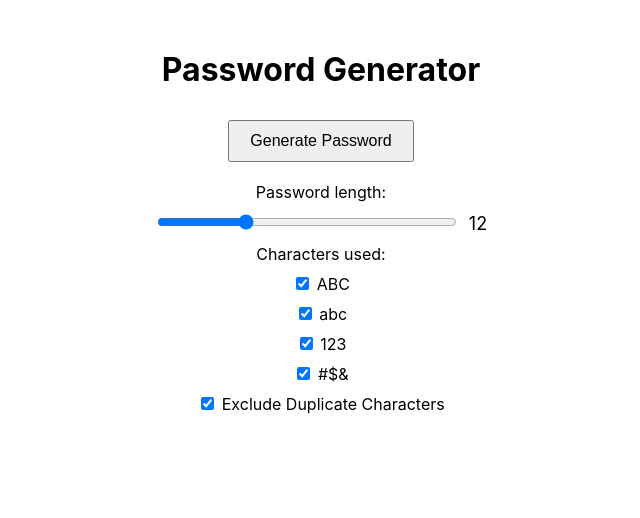
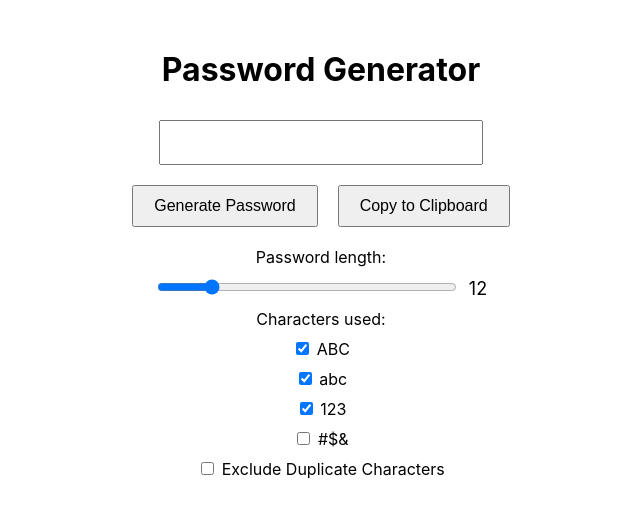
Before and after one commit to davevad93/pass-gen, a React (Create React App) app in the folder my-app/: page / in a window 1280 px wide. Shown: the top 518 px of the page, without its empty margins (319-959 px from the left). Built offline with nearby package versions, Linux system fonts and the light colour scheme.

Commit message:
Update PasswordGenerator.js new class names

```diff
--- a/my-app/src/components/PasswordGenerator.js
+++ b/my-app/src/components/PasswordGenerator.js
@@ -7,8 +7,8 @@ const PasswordGenerator = () => {
     const [useUpper, setUseUpper] = useState(true);
     const [useLower, setUseLower] = useState(true);
     const [useDigits, setUseDigits] = useState(true);
-    const [useSpecial, setUseSpecial] = useState(true);
-    const [excludeDuplicates, setExcludeDuplicates] = useState(true);
+    const [useSpecial, setUseSpecial] = useState(false);
+    const [excludeDuplicates, setExcludeDuplicates] = useState(false);
 
     const generatePassword = async () => {
         const response = await fetch(`http://localhost:5000/generate-password?length=${length}&use_upper=${useUpper}&use_lower=${useLower}&use_digits=${useDigits}&use_special=${useSpecial}&exclude_duplicates=${excludeDuplicates}`);
@@ -24,25 +24,24 @@ const PasswordGenerator = () => {
     return (
         <div className="password-generator">
             <h1>Password Generator</h1>
-            <button onClick={generatePassword}>Generate Password</button>
-            {password && (
-                <div>
-                    <input type="text" value={password} readOnly />
-                    <button onClick={copyToClipboard}>Copy to Clipboard</button>
-                </div>
-            )}
-            <div>
+            <input type="text" value={password} readOnly className="password-input" />
+            <div className="button-group">
+                <button onClick={generatePassword}>Generate Password</button>
+                <button onClick={copyToClipboard}>Copy to Clipboard</button>
+            </div>
+            <div className="slider-container">
                 <label>Password length:</label>
                 <input
                     type="range"
-                    min="4"
+                    min="8"
                     max="32"
                     value={length}
                     onChange={(e) => setLength(e.target.value)}
+					className="length-slider"
                 />
                 <span>{length}</span>
             </div>
-            <div>
+            <div className="character-options">
                 <label>Characters used:</label>
                 <label>
                     <input
```
